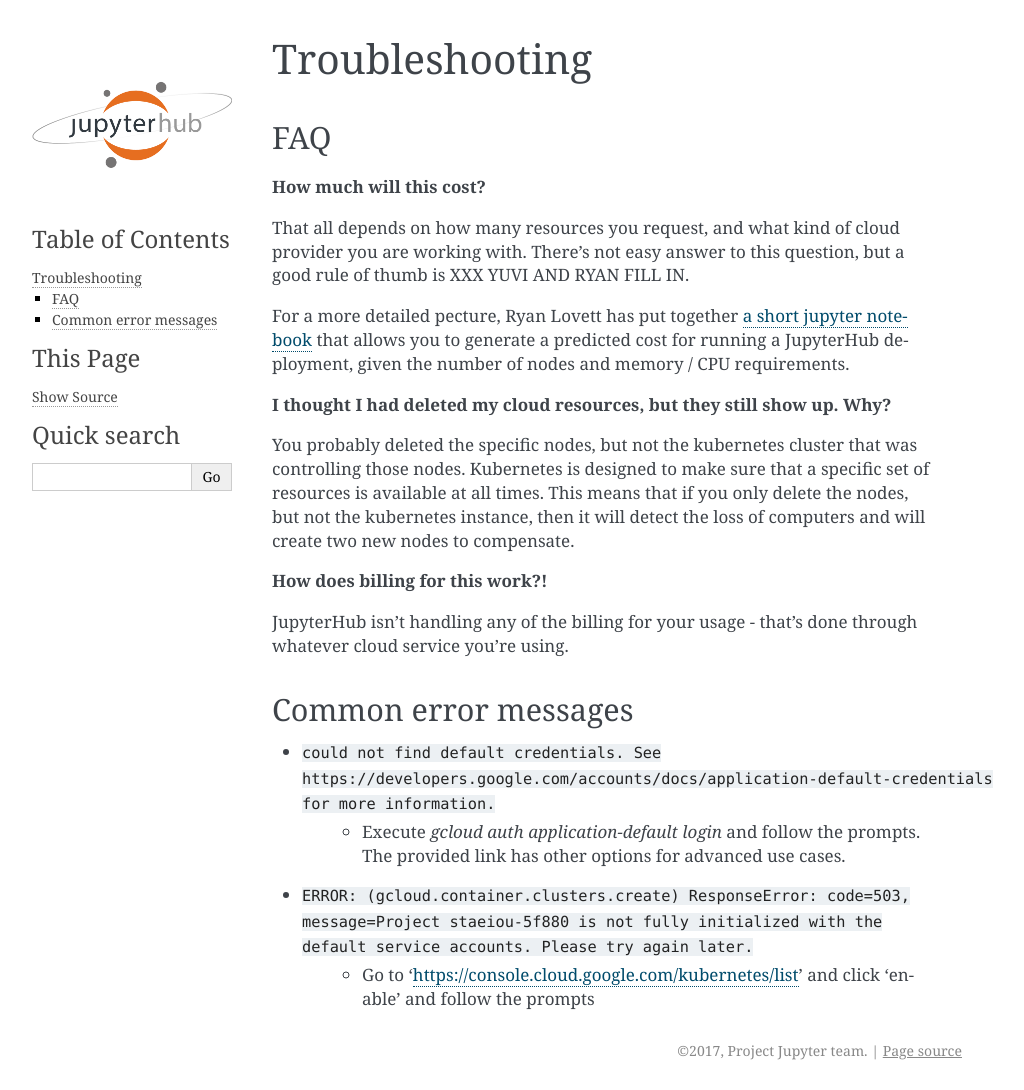
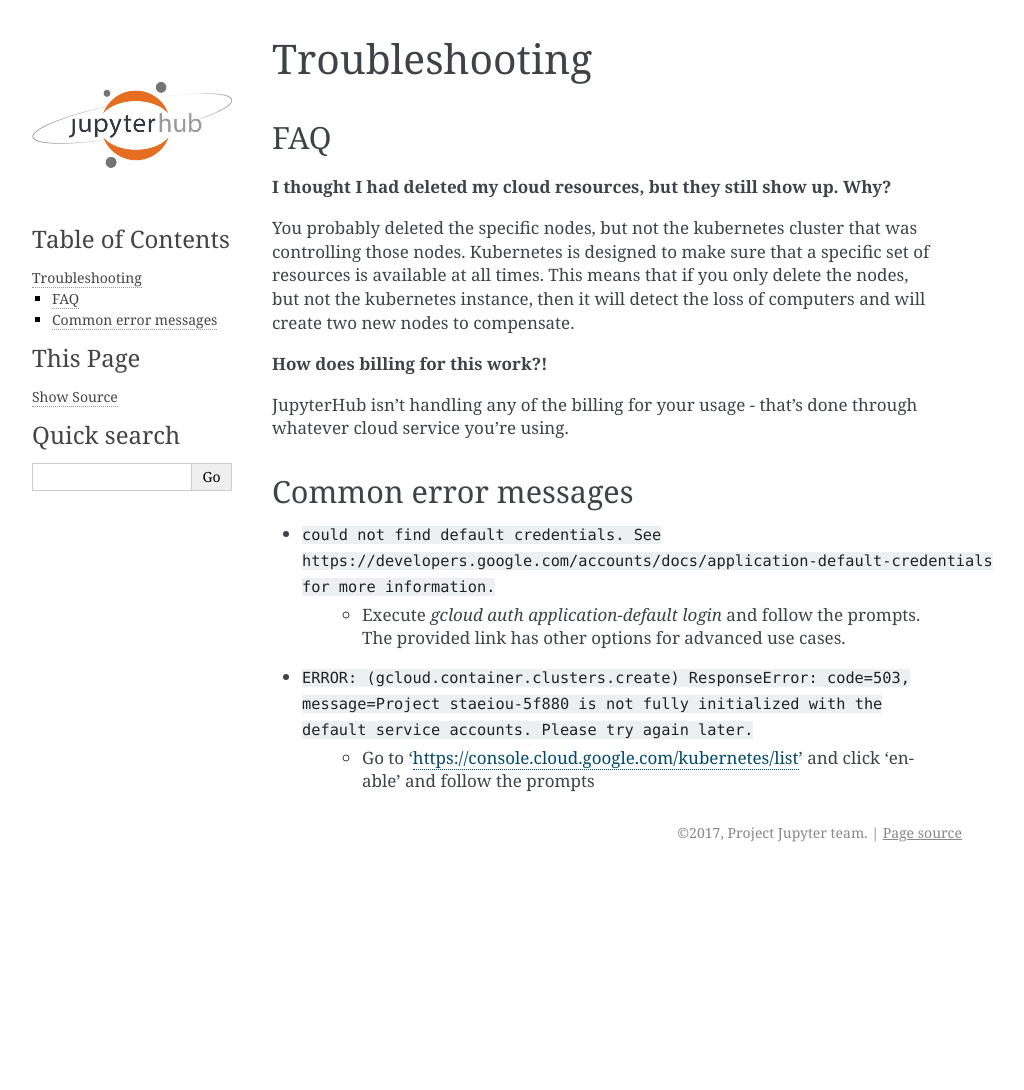
Before and after one commit to jupyterhub/zero-to-jupyterhub-k8s, a Sphinx documentation site: the page built from doc/source/troubleshooting.rst, in a window 1280 px wide. Shown: the whole page, without its empty margins (148-1172 px from the left). Built offline with Sphinx 7.4.7, drawn with Linux system fonts in a browser that asks for light colours; after the commit the page ends 900 px from its top, so only the background shows below that.

Commit message:
adding cost information

```diff
--- a/doc/source/troubleshooting.rst
+++ b/doc/source/troubleshooting.rst
@@ -3,14 +3,6 @@
 
 FAQ
 ===
-
-**How much will this cost?**
-
-That all depends on how many resources you request, and what kind of cloud provider
-you are working with. There's not easy answer to this question, but a good rule
-of thumb is XXX YUVI AND RYAN FILL IN.
-
-For a more detailed pecture, Ryan Lovett has put together `a short jupyter notebook <https://github.com/data-8/jupyterhub-k8s/blob/master/docs/cost-estimation/gce_budgeting.ipynb>`_ that allows you to generate a predicted cost for running a JupyterHub deployment, given the number of nodes and memory / CPU requirements.
 
 **I thought I had deleted my cloud resources, but they still show up. Why?**
 
```
Also changed, not shown: doc/source/cost.rst (added, +45 -0 lines).
